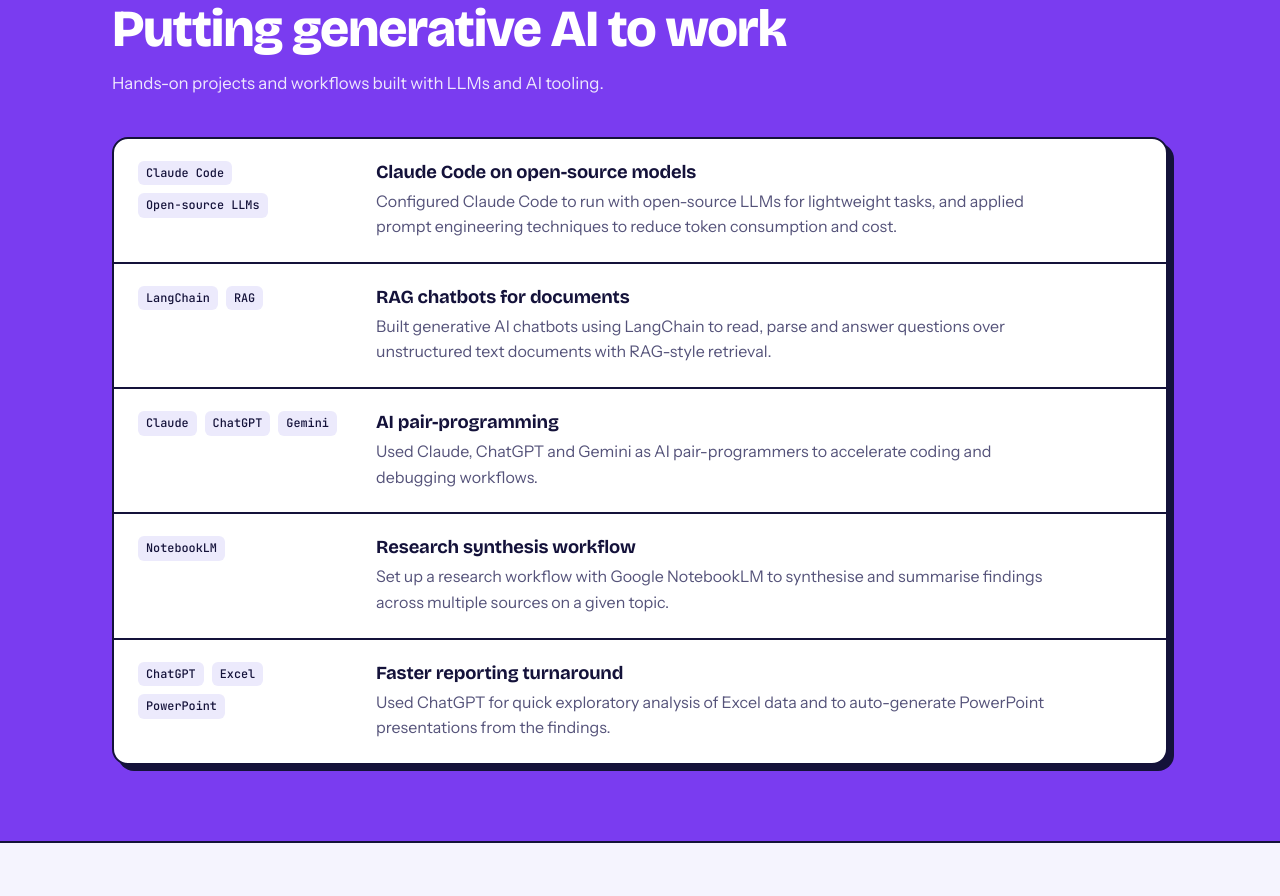
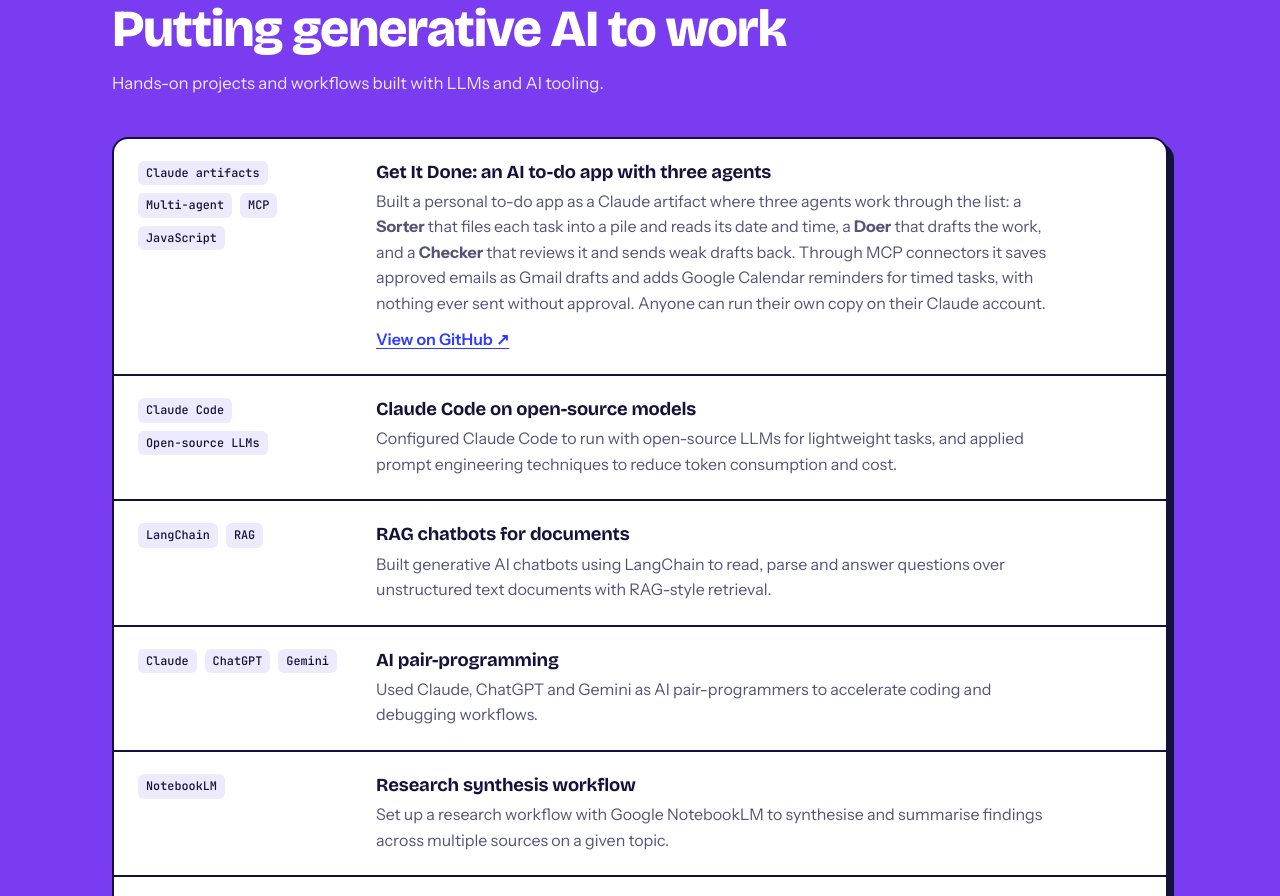
Before and after one commit to akhilshrwt3/akhilshrwt3.github.io, a plain HTML site: page index.html in a window 1280 px wide. Shown: the part 4323-5219 px from the top of the page. Drawn offline with nearby package versions, Linux system fonts and the light colour scheme.

Commit message:
Add Get It Done to the AI projects
Co-Authored-By: Claude Opus 5.5 <noreply@anthropic.com>

```diff
--- a/index.html
+++ b/index.html
@@ -260,6 +260,7 @@ a { color: inherit; }
 .ai-item + .ai-item { border-top: 2px solid var(--line); }
 .ai-title { font: 700 1.15rem/1.2 var(--font-display); letter-spacing: -.01em; }
 .ai-text { margin-top: 6px; color: var(--muted); max-width: 64ch; }
+.ai-link { display: inline-block; margin-top: 10px; color: var(--link); font-weight: 600; text-underline-offset: 3px; }
 @media (max-width: 760px) { .ai-item { grid-template-columns: minmax(0, 1fr); padding: 20px 18px; } }
 
 /* ---------- skills ---------- */
@@ -536,6 +537,14 @@ a { color: inherit; }
     <h2 class="h2">Putting generative AI to work</h2>
     <p class="section-intro">Hands-on projects and workflows built with LLMs and AI tooling.</p>
     <div class="section-body ai-list">
+      <div class="ai-item">
+        <ul class="chips" style="align-content:start"><li class="chip chip-mono">Claude artifacts</li><li class="chip chip-mono">Multi-agent</li><li class="chip chip-mono">MCP</li><li class="chip chip-mono">JavaScript</li></ul>
+        <div>
+          <h3 class="ai-title">Get It Done: an AI to-do app with three agents</h3>
+          <p class="ai-text">Built a personal to-do app as a Claude artifact where three agents work through the list: a <strong>Sorter</strong> that files each task into a pile and reads its date and time, a <strong>Doer</strong> that drafts the work, and a <strong>Checker</strong> that reviews it and sends weak drafts back. Through MCP connectors it saves approved emails as Gmail drafts and adds Google Calendar reminders for timed tasks, with nothing ever sent without approval. Anyone can run their own copy on their Claude account.</p>
+          <a class="ai-link" href="https://github.com/akhilshrwt3/Get-It-Done" target="_blank" rel="noopener">View on GitHub ↗</a>
+        </div>
+      </div>
       <div class="ai-item">
         <ul class="chips" style="align-content:start"><li class="chip chip-mono">Claude Code</li><li class="chip chip-mono">Open-source LLMs</li></ul>
         <div>
```
